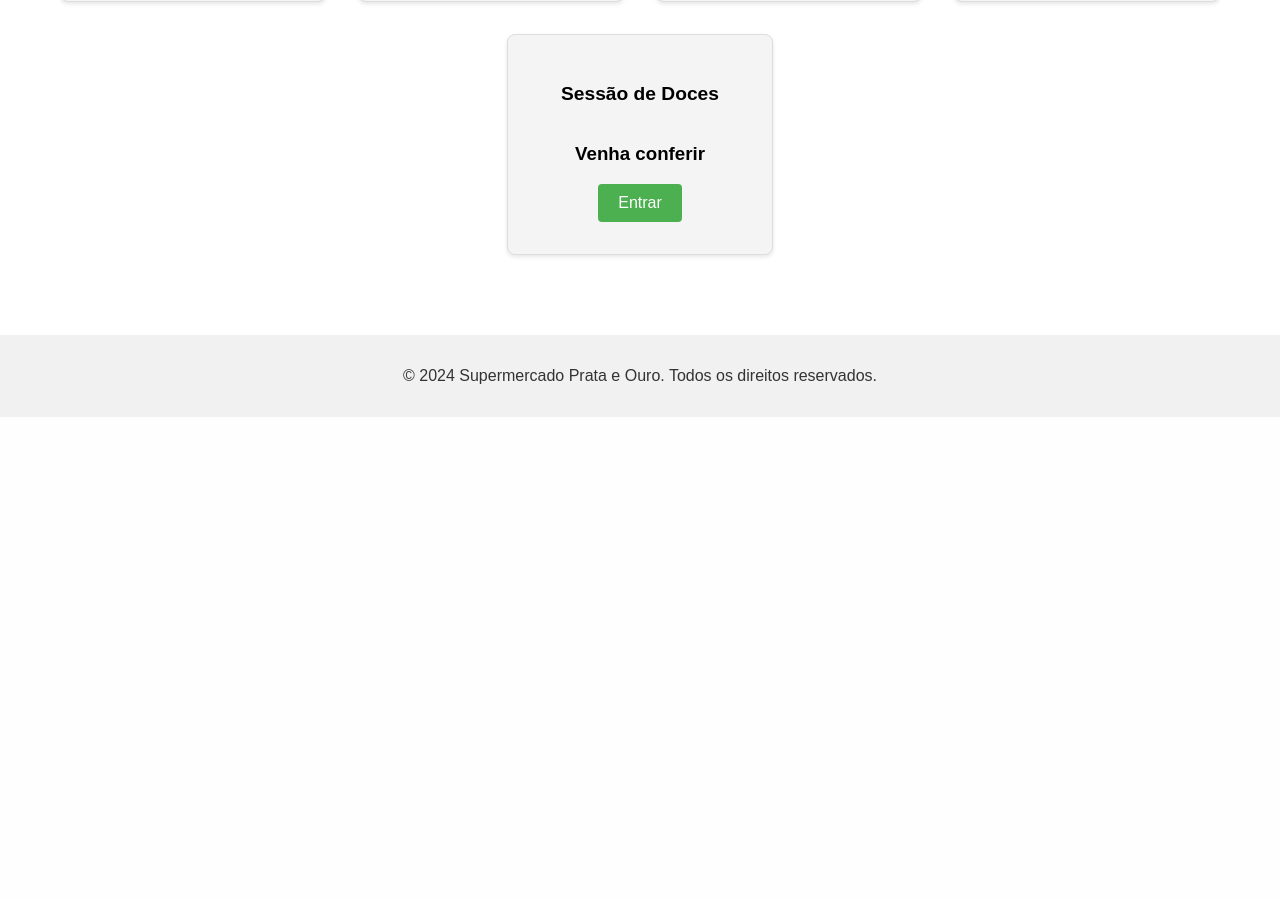
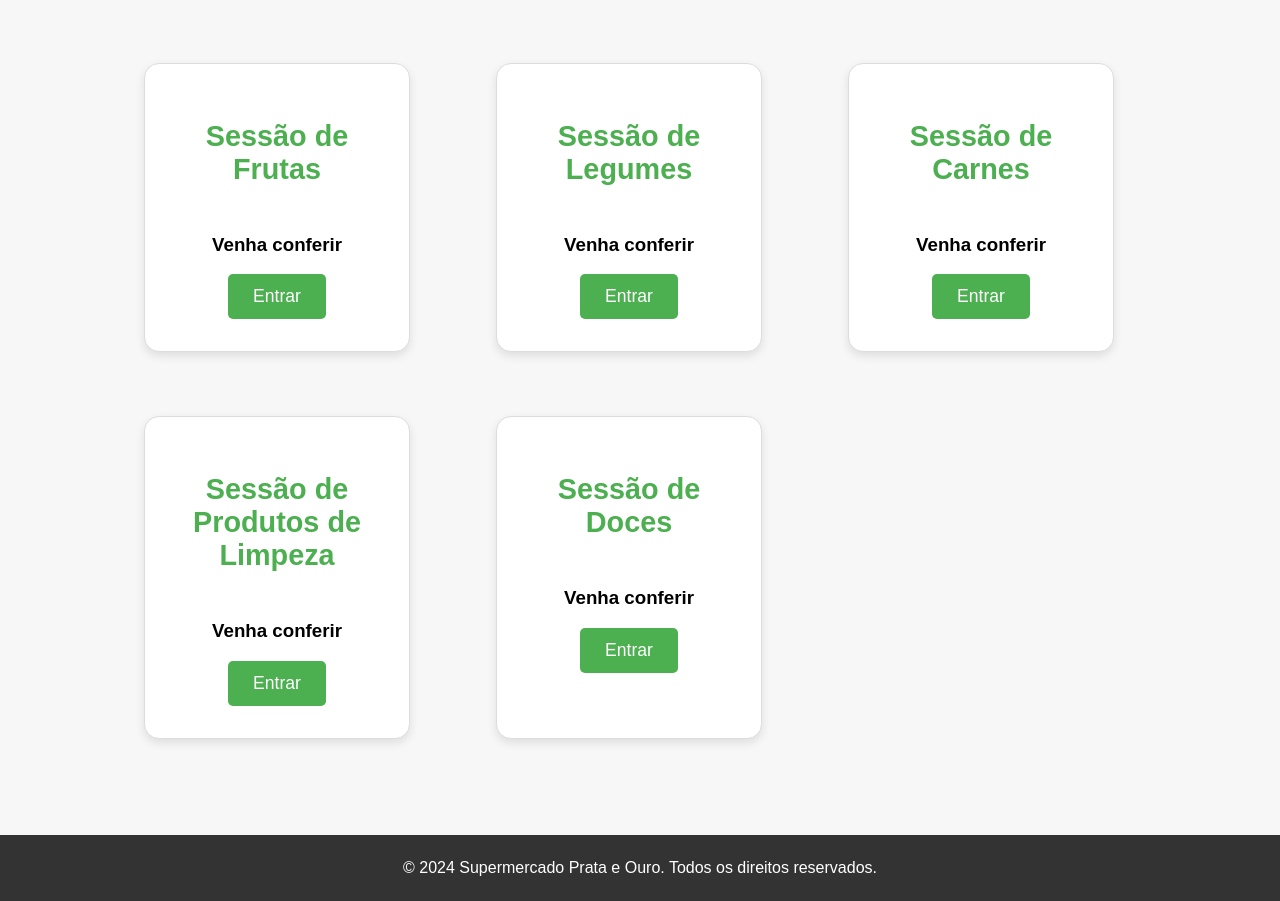
Before and after one commit to antonio99686/bee, a PHP site: page / in a window 1280 px wide. Shown: the part 434-1335 px from the top of the page. Before the commit the page ends 851 px from the top, so only its background shows below. Run offline with PHP 8.4, Linux system fonts and the light colour scheme.

Commit message:
arrumadno

```diff
--- a/index.php
+++ b/index.php
@@ -10,20 +10,131 @@
         integrity="sha512-z3gLpd7yknf1YoNbCzqRKc4qyor8gaKU1qmn+CShxbuBusANI9QpRohGBreCFkKxLhei6S9CQXFEbbKuqLg0DA=="
         crossorigin="anonymous" referrerpolicy="no-referrer" />
     <title>Supermercado Prata e Ouro</title>
+    <style>
+        /* Estilo geral da página */
+        body {
+            font-family: 'Arial', sans-serif;
+            margin: 0;
+            padding: 0;
+            background-color: #f7f7f7;
+            display: flex;
+            flex-direction: column;
+            justify-content: space-between;
+            min-height: 100vh;
+        }
+
+        /* Cabeçalho */
+        header {
+            background: url('img/bg-supermercado.jpg') no-repeat center center/cover;
+            color: white;
+            text-align: center;
+            padding: 100px 0;
+        }
+
+        header h1 {
+            font-size: 3.5em;
+            margin-bottom: 0.5em;
+            font-weight: bold;
+            text-shadow: 2px 2px 4px rgba(0, 0, 0, 0.5);
+        }
+
+        header p {
+            font-size: 1.2em;
+            margin-bottom: 1.5em;
+            text-shadow: 1px 1px 3px rgba(0, 0, 0, 0.5);
+        }
+
+        /* Botões principais */
+        .main-buttons {
+            display: flex;
+            justify-content: center;
+            gap: 20px;
+        }
+
+        .main-buttons a {
+            text-decoration: none;
+            background-color: #4CAF50;
+            color: white;
+            padding: 15px 30px;
+            border-radius: 5px;
+            font-size: 1.2em;
+            transition: background-color 0.3s ease, transform 0.3s ease;
+            text-align: center;
+            width: 180px;
+        }
+
+        .main-buttons a:hover {
+            background-color: #45a049;
+            transform: scale(1.05);
+        }
+
+        /* Sessões de categorias */
+        .category-container {
+            display: grid;
+            grid-template-columns: repeat(auto-fill, minmax(300px, 1fr));
+            gap: 2em;
+            padding: 3em 10%;
+        }
+
+        .category-card {
+            background-color: white;
+            border-radius: 15px;
+            box-shadow: 0 4px 10px rgba(0, 0, 0, 0.1);
+            padding: 2em;
+            text-align: center;
+            transition: transform 0.3s ease, box-shadow 0.3s ease;
+        }
+
+        .category-card:hover {
+            transform: translateY(-10px);
+            box-shadow: 0 8px 16px rgba(0, 0, 0, 0.2);
+        }
+
+        .category-card h1 {
+            font-size: 1.8em;
+            margin-bottom: 1em;
+            color: #4CAF50;
+        }
+
+        .add-to-cart {
+            background-color: #4CAF50;
+            color: white;
+            border: none;
+            padding: 12px 25px;
+            border-radius: 5px;
+            cursor: pointer;
+            transition: background-color 0.3s ease;
+            font-size: 1.1em;
+        }
+
+        .add-to-cart:hover {
+            background-color: #45a049;
+        }
+
+        /* Rodapé */
+        footer {
+            background-color: #333;
+            color: white;
+            text-align: center;
+            padding: 1.5em;
+        }
+
+        footer p {
+            margin: 0;
+        }
+    </style>
 </head>
 
 <body>
 
     <header>
         <h1>Supermercado Prata e Ouro</h1>
-        <nav>
-            <ul>
-                <li><a href="formcad.php">Cadastrar Produto</a></li>
-                <li><a href="listar.php">Consultar Lista</a></li>
-                <li><a href="formedit.php">Editar Produto</a></li>
-                <li><a href="carrinho.php"><i class="fa-solid fa-cart-shopping"></i></a></li>
-            </ul>
-        </nav>
+        <p>Qualidade e preço baixo em um só lugar!</p>
+        <div class="main-buttons">
+            <a href="formcad.php">Cadastrar Produto</a>
+            <a href="listar.php">Consultar Lista</a>
+            <a href="carrinho.php"><i class="fa-solid fa-cart-shopping"></i> Carrinho</a>
+        </div>
     </header>
 
     <main>
@@ -56,22 +167,20 @@
                     <input class="add-to-cart" type="submit" value="Entrar" />
                 </form>
             </div>
-            <div class="category-card produtos">
+            <div class="category-card doces">
                 <h1>Sessão de Doces</h1>
                 <form action="doces.php" method="GET">
                     <h3>Venha conferir</h3>
                     <input class="add-to-cart" type="submit" value="Entrar" />
                 </form>
             </div>
-            <!-- Adicione mais categorias aqui, se necessário -->
         </section>
     </main>
-
-    <script src="/script.js"></script>
 
     <footer>
         <p>&copy; 2024 Supermercado Prata e Ouro. Todos os direitos reservados.</p>
     </footer>
+
 </body>
 
 </html>
```
